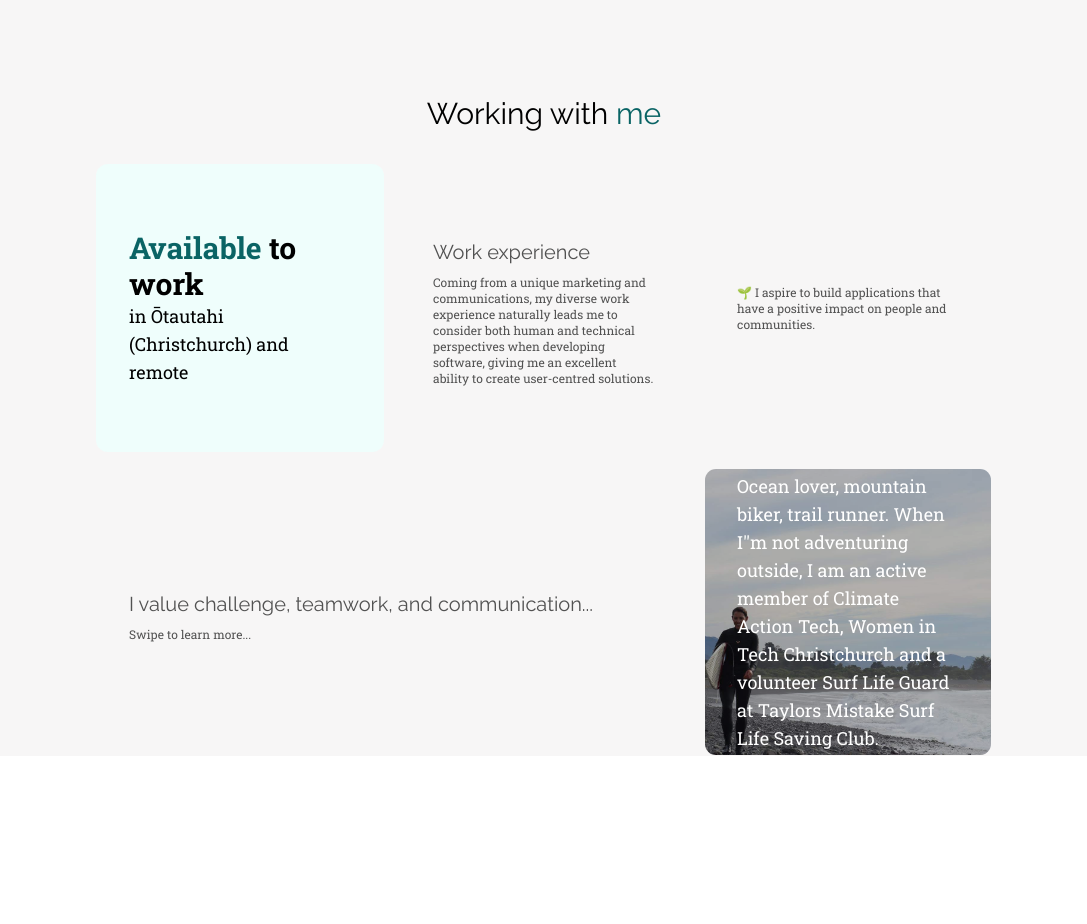
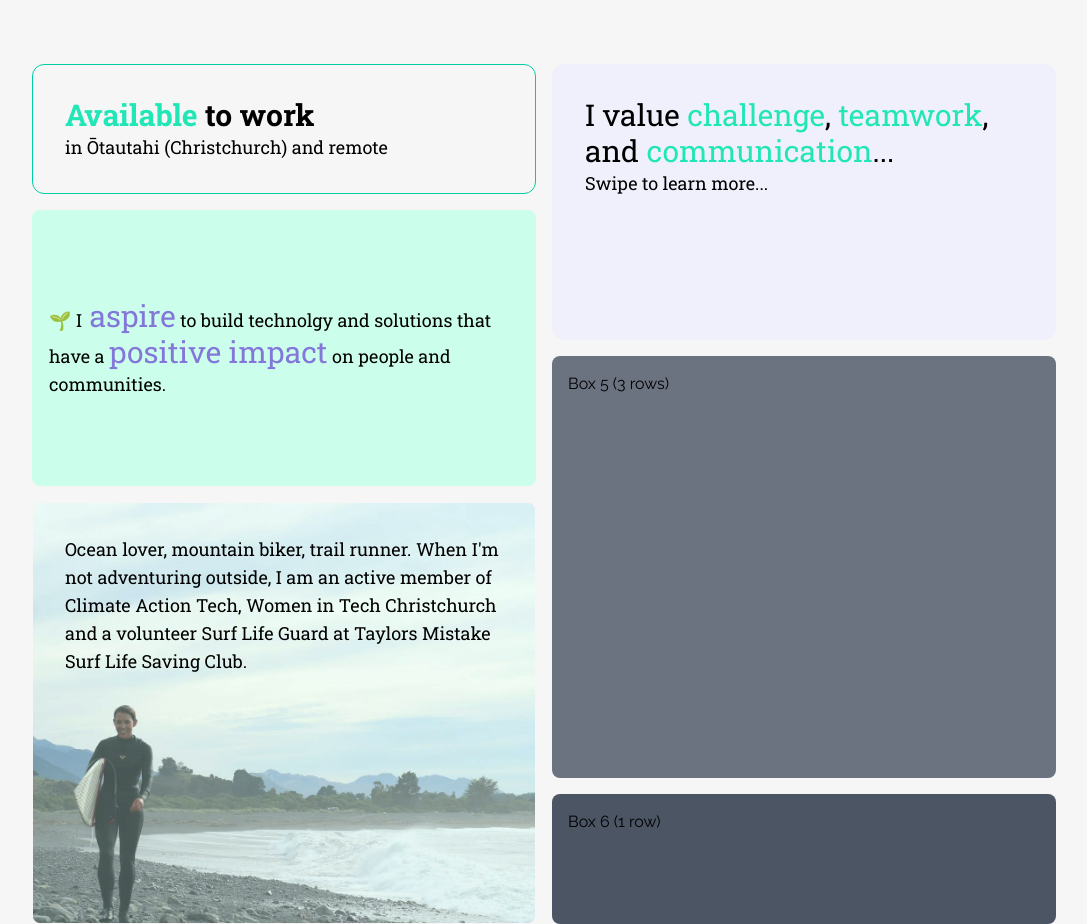
Before and after one commit to mandyh101/next-portfolio-24, a Next.js app: page / in a window 1280 px wide. Shown: the part 700-1624 px from the top of the page, without its empty margins (96-1183 px from the left). Before the commit the page ends 1456 px from the top, so only its background shows below. Built offline with nearby package versions, Linux system fonts and the light colour scheme.

Commit message:
custom styling bento box items and hover effects

```diff
--- a/app/globals.css
+++ b/app/globals.css
@@ -28,7 +28,7 @@
   /* add p-reg(large class) and p-sm (smaller paragraph text) or customise font sizes to be bigger! */
 
 .bentoGridItem {
-  @apply rounded-xl hover:shadow-xl transition duration-200 shadow-none p-8 dark:border-white/[0.2] border border-transparent justify-center flex flex-col;
+  @apply rounded-xl hover:shadow-xl transition duration-200 shadow-none p-8 dark:border-white/[0.2] border border-transparent;
 }
 
 .bentoGridItemInner{
--- a/components/AboutMeGrid.tsx
+++ b/components/AboutMeGrid.tsx
@@ -7,39 +7,69 @@ import Goal from './AboutMeGridItems/Goal'
 import Values from './AboutMeGridItems/Values'
 import Interests from './AboutMeGridItems/Interests'
 
-
 const AboutMeGrid = () => {
   return (
-    <div id='me' className='max-w-4xl mx-auto'>
-      <h2 className='text-center my-8'>Working with
-        <span className='text-sea-green-800'> me</span>
-      </h2>
-      {/* <BentoGrid className='max-w-4xl mx-auto'>
-        {bentoGridItems.map((item,i ) => (
-          <BentoGridItem
-            id={item.id}
-            key={i}
-            title={item.title}
-            description={item.description}
-            className={i === 3 || i === 6 ? "md:col-span-2" : ""}
-          />
-        ))}
-      </BentoGrid> */}
-      <div className='grid md:auto-rows-[18rem] grid-cols-1 md:grid-cols-3 gap-4 mx-auto'>
-        <Availability />
-        <WorkExperience />
-        <Goal />
-        <Values />
-        <Interests />
+    // <div id="me" className="max-w-4xl mx-auto">
+    //   <h2 className="text-center my-8">
+    //     Working with
+    //     <span className="text-sea-green-800"> me</span>
+    //   </h2>
+    //   {/* <BentoGrid className='max-w-4xl mx-auto'>
+    //     {bentoGridItems.map((item,i ) => (
+    //       <BentoGridItem
+    //         id={item.id}
+    //         key={i}
+    //         title={item.title}
+    //         description={item.description}
+    //         className={i === 3 || i === 6 ? "md:col-span-2" : ""}
+    //       />
+    //     ))}
+    //   </BentoGrid> */}
+    //   <div className="grid md:grid-rows-10 grid-cols-1 md:grid-cols-2 gap-4 mx-auto">
+    //     <Availability />
+    //     <WorkExperience />
+    //     <Goal />
+    //     <Values />
+    //     <Interests />
 
-        {/* {bentoGridItems.map((item, i) => (
-          <div key={i} className={`bentoGridItem group ${item.className}`}>
-            <div className='bentoGridItemInner'>
-              <h3 className='text-neutral-600 dark:text-neutral-200 mb-2 mt-2'>{item.title}</h3>
-              <div className='font-sans font-normal text-neutral-600 text-xs dark:text-neutral-300'>{item.description}</div>
-            </div>
+    //     {/* {bentoGridItems.map((item, i) => (
+    //       <div key={i} className={`bentoGridItem group ${item.className}`}>
+    //         <div className='bentoGridItemInner'>
+    //           <h3 className='text-neutral-600 dark:text-neutral-200 mb-2 mt-2'>{item.title}</h3>
+    //           <div className='font-sans font-normal text-neutral-600 text-xs dark:text-neutral-300'>{item.description}</div>
+    //         </div>
+    //       </div>
+    //     ))} */}
+    //   </div>
+    // </div>
+    <div id="me" className="max-w-5xl mx-auto">
+      {/* Grid container with responsive columns */}
+      <div className="grid grid-cols-1 md:grid-cols-2 gap-4">
+        {/* First Column */}
+        <div className="grid grid-rows-6 gap-4">
+          <div className="bentoGridItem group border border-aquamarine-500 row-span-1">
+            <Availability />
           </div>
-        ))} */}
+          <div className="bentoGridItem group rounded-lg p-4 row-span-2 bg-aquamarine-100 justify-center flex flex-col">
+            <Goal />
+          </div>
+          <div className="bentoGridItem group relative row-span-3 rounded-lg overflow-hidden">
+            <Interests />
+          </div>
+        </div>
+
+        {/* Second Column */}
+        <div className="grid grid-rows-6 gap-4">
+          <div className="bentoGridItem group row-span-2 bg-tropical-indigo-100">
+            <Values />
+          </div>
+          <div className="bg-gray-500 rounded-lg p-4 row-span-3">
+            Box 5 (3 rows)
+          </div>
+          <div className="bg-gray-600 rounded-lg p-4 row-span-1">
+            Box 6 (1 row)
+          </div>
+        </div>
       </div>
     </div>
   )
--- a/components/AboutMeGridItems/Availability.tsx
+++ b/components/AboutMeGridItems/Availability.tsx
@@ -2,14 +2,15 @@ import React from 'react'
 
 const Availability = () => {
   return (
-    <div className="bentoGridItem group bg-sea-green-50">
-      <div className="bentoGridItemInner">
-        <h3 className="sr-only">Availability</h3>
-        <p className="font-bold text-3xl">
-          <span className="text-sea-green-800">Available</span> to work
-        </p>
-        <p className="font-normal">in Ōtautahi (Christchurch) and remote</p>
-      </div>
+    <div className="bentoGridItemInner">
+      <h3 className="sr-only">Availability</h3>
+      <p className="font-bold text-3xl">
+        <span className="text-aquamarine-400 group-hover:text-aquamarine-500">
+          Available
+        </span>{' '}
+        to work
+      </p>
+      <p className="font-normal">in Ōtautahi (Christchurch) and remote</p>
     </div>
   )
 }
--- a/components/AboutMeGridItems/Goal.tsx
+++ b/components/AboutMeGridItems/Goal.tsx
@@ -1,13 +1,21 @@
 import React from 'react'
-
 
 const Goal = () => {
   return (
-    <div className="bentoGridItem group">
-      <div className='bentoGridItemInner'>
-        {/* <h3 className='text-neutral-600 dark:text-neutral-200 mb-2 mt-2'>Goal</h3> */}
-        <p className='font-normal text-neutral-600 text-xs dark:text-neutral-300'>🌱 I aspire to build applications that have a positive impact on people and communities.</p>
-      </div>
+    <div className="bentoGridItemInner">
+      {/* <h3 className='text-neutral-600 dark:text-neutral-200 mb-2 mt-2'>Goal</h3> */}
+      <p className="font-normal text-black">
+        🌱 I
+        <span className="text-tropical-indigo-600 text-3xl group-hover:text-tropical-indigo-700">
+          {' '}
+          aspire
+        </span>{' '}
+        to build technolgy and solutions that have a{' '}
+        <span className="text-tropical-indigo-600 text-3xl group-hover:text-tropical-indigo-700">
+          positive impact
+        </span>{' '}
+        on people and communities.
+      </p>
     </div>
   )
 }
--- a/components/AboutMeGridItems/Interests.tsx
+++ b/components/AboutMeGridItems/Interests.tsx
@@ -3,21 +3,21 @@ import React from 'react'
 
 const Interests = () => {
   return (
-    <div className="bentoGridItem group overflow-hidden relative">
+    <div className="">
       <Image
         src="/images/mandysurfs.jpg"
         alt=""
-        className="object-cover transition duration-200 group-hover:scale-110"
+        className="object-cover"
         fill
       />
-      <div className="absolute inset-0 bg-black/30"></div>
-      <div className="relative z-10">
+      <div className="absolute inset-0 bg-aquamarine-100/30"></div>
+      <div className="relative z-10 bentoGridItemInner">
         <h3 className="sr-only">Interests</h3>
-        <p className="font-normal text-white">
-          Ocean lover, mountain biker, trail runner. When I&apos;'m not
-          adventuring outside, I am an active member of Climate Action Tech,
-          Women in Tech Christchurch and a volunteer Surf Life Guard at Taylors
-          Mistake Surf Life Saving Club.{' '}
+        <p className="font-normal text-black">
+          Ocean lover, mountain biker, trail runner. When I'm not adventuring
+          outside, I am an active member of Climate Action Tech, Women in Tech
+          Christchurch and a volunteer Surf Life Guard at Taylors Mistake Surf
+          Life Saving Club.
         </p>
       </div>
     </div>
--- a/components/AboutMeGridItems/Values.tsx
+++ b/components/AboutMeGridItems/Values.tsx
@@ -1,13 +1,25 @@
 import React from 'react'
-
 
 const Values = () => {
   return (
-    <div className="bentoGridItem group md:col-span-2">
-      <div className='bentoGridItemInner'>
-        <h3 className='text-neutral-600 dark:text-neutral-200 mb-2 mt-2'>I value challenge, teamwork, and communication...</h3>
-        <p className='font-normal text-neutral-600 text-xs dark:text-neutral-300'>Swipe to learn more...</p>
-      </div>
+    <div className="bentoGridItemInner">
+      <h3 className="sr-only">Values</h3>
+      <p className="text-3xl font-normal">
+        I value{' '}
+        <span className="text-aquamarine-400 group-hover:text-aquamarine-500">
+          challenge
+        </span>
+        ,{' '}
+        <span className="text-aquamarine-400 group-hover:text-aquamarine-500">
+          teamwork
+        </span>
+        , and{' '}
+        <span className="text-aquamarine-400 group-hover:text-aquamarine-500">
+          communication
+        </span>
+        ...
+      </p>
+      <p className="font-normal">Swipe to learn more...</p>
     </div>
   )
 }
```
